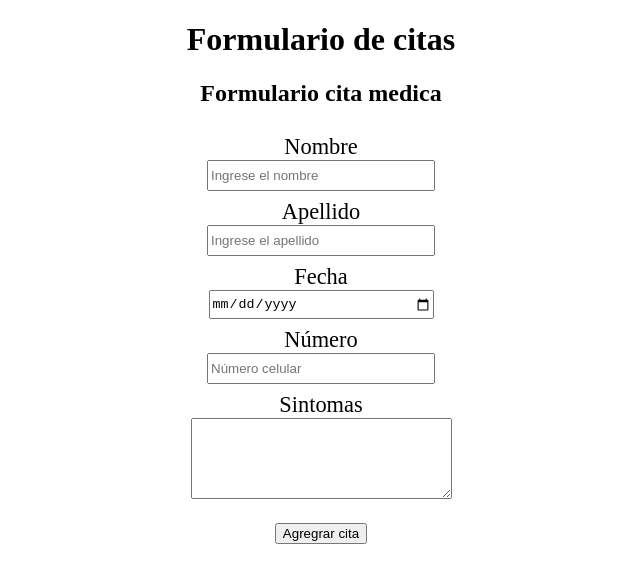
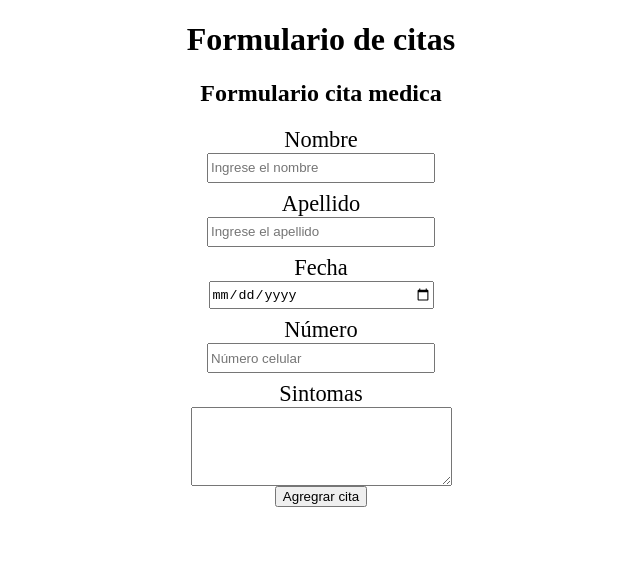
Before and after one commit to juanfed/citas-medicas, a React (Create React App) app: page / in a window 1280 px wide. Shown: the top 582 px of the page, without its empty margins (319-959 px from the left). Built offline with nearby package versions, Linux system fonts and the light colour scheme.

Commit message:
validar los datos ingresados en el input a la hora de darle en el boton de enviar

```diff
--- a/src/components/Formulario.jsx
+++ b/src/components/Formulario.jsx
@@ -1,4 +1,4 @@
-import React, {useState} from 'react'
+import React, { useState } from 'react'
 import '../styles/formulario.css';
 const Formulario = () => {
 
@@ -7,40 +7,71 @@ const Formulario = () => {
         nombre: '',
         apellido: '',
         fecha: '',
-        numero : '',
+        numero: '',
         sintomas: ''
     });
 
+
+    const [error, sertError] = useState(false)
+
     // funcion que se ejecuta cuando el usuario escribe en los inputs
-    const actualizar = (e) =>{  // le paso un evento, sirve para guardar la informacion, si usamos e.target.nameme indicara el nombre del campo en el que escribo
+    const actualizar = (e) => {  // le paso un evento, sirve para guardar la informacion, si usamos e.target.nameme indicara el nombre del campo en el que escribo
         setcitas({
             ...citas, // hago copia de la cita y le añado el valor que estoy escribiendo en el input cada vez que se hace se interactua
-            [e.target.name] : e.target.value
+            [e.target.name]: e.target.value
         })
     }
 
     // estraigo los valores
 
-    const {nombre, apellido, fecha, numero, sintomas } = citas;
+    const { nombre, apellido, fecha, numero, sintomas } = citas; // destrucuuring para evitar el cita.nombre, cita.apellido, etc
+
+    // para cuando se pulsa en enviar
+
+    const enviarCita = (e) => {
+        e.preventDefault();  // se usa para detener una acccion en este caso para parar el vento del envio del formulario.
+        // captura el evento sutmit del formulario y evita que la pagina se recargue y el envio de los datos al servidor.
+        // como no se envia y lo tenemos capturado podemos hacer validaciones u tras cosas que querramos antes de enviarle los datos al servidor.
+
+
+        // validar
+
+        if(nombre.trim() === '' || apellido.trim() === '' || fecha.trim() === '' ||  numero.trim() === '' || sintomas.trim() === ''){  // el .trim() elimina los espacion anted y despues del string
+            sertError(true)
+            return; // para que no ejecute nada mas adelante
+        }
+
+        // asignar un ID
+
+        // crear la cita
+
+        // reiniciar el form
+
+        console.log("enviando el formulario")
+    }
 
     return (
         <div>
             <h2>Formulario cita medica</h2>
-            <form className='formulario'>
+
+            { error ? <p>Hay un error datos por favor reviselos</p> : null}
+            <form className='formulario' onSubmit={enviarCita}>
                 <label htmlFor="name">Nombre </label>
                 <input type="text"
                     name='nombre'
                     id='name'
                     value={nombre}  // nos permitira resetear los valores mas adelante
                     placeholder='Ingrese el nombre'
+                    required
                     onChange={actualizar} />
 
                 <label htmlFor="lastName">Apellido </label>
                 <input type="text"
-                name='apellido'
+                    name='apellido'  // sera la clave (key)
                     id='lastName'
-                value={apellido}
+                    value={apellido}  // sera el valor (value)
                     placeholder='Ingrese el apellido'
+                    required          // para que no me deje enviar a no ser que este campo contenga algo
                     onChange={actualizar} />
 
                 <label htmlFor='date'>Fecha </label>
@@ -48,6 +79,7 @@ const Formulario = () => {
                     name='fecha'
                     id='date'
                     value={fecha}
+                    required
                     onChange={actualizar} />
 
                 <label htmlFor="number">Número </label>
@@ -56,17 +88,19 @@ const Formulario = () => {
                     id='number'
                     value={numero}
                     placeholder='Número celular'
-                onChange={actualizar}/>
+                    required
+                    onChange={actualizar} />
 
                 <label htmlFor="sintomas">Sintomas</label>
                 <textarea id="sintomas" cols="30" rows="5"
                     name='sintomas'
                     value={sintomas}
+                    required
                     onChange={actualizar}></textarea>
 
+                <button>Agregrar cita</button>
             </form>
 
-            <button>Agregrar cita</button>
         </div>
     )
 }
```
Lines whose indentation alone changed are shown as unchanged.
